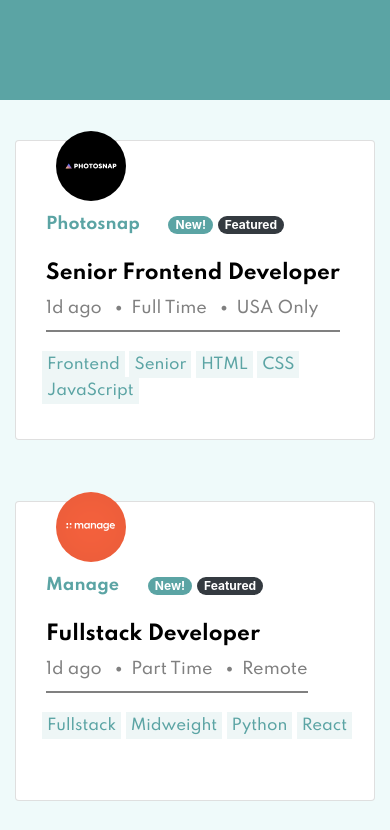
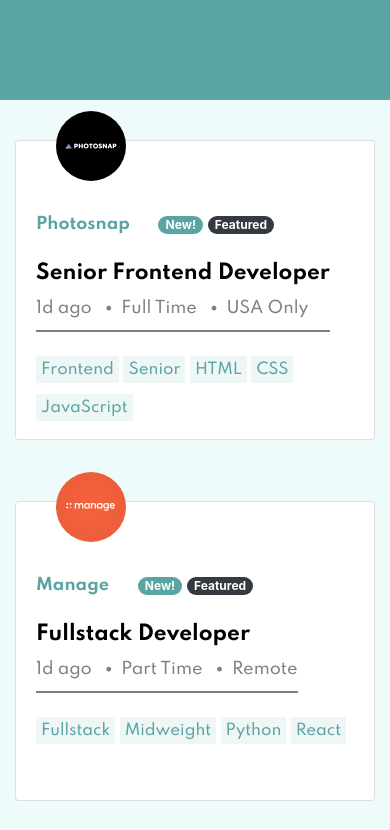
Before and after one commit to vronney/job-list, a plain HTML site: page index.html in a window 390 px wide. Shown: the top 830 px of the page. Drawn offline with nearby package versions, Linux system fonts and the light colour scheme.

Commit message:
Moved image more to top; added line-height to skills

```diff
--- a/style.css
+++ b/style.css
@@ -99,6 +99,7 @@ body {
     background: hsl(180, 31%, 95%);
     font-size: 15px;
     padding: 5px;
+    margin: 10px 0;
 }
 
 /* Mobile */
@@ -110,19 +111,17 @@ body {
 
     .card-image {
         position: relative;
-        top: -50px
+        top: -70px
     }
 
     .title-badges {
         position: absolute;
         top: 70px;
-        margin-left: 10px;
     }
 
     .jobPosition {
         position: absolute;
         top: 110px;
-        margin-left: 10px;
         border-bottom: 2px solid grey;
         padding-bottom: 10px;
     }
@@ -138,6 +137,9 @@ body {
     .languagesAndTools {
         position: absolute;
         top: 210px;
-        left: 26px;
+    }
+
+    p.card-text.right-text.d-inline.skill {
+        line-height: 2.5;
     }
 }
```
